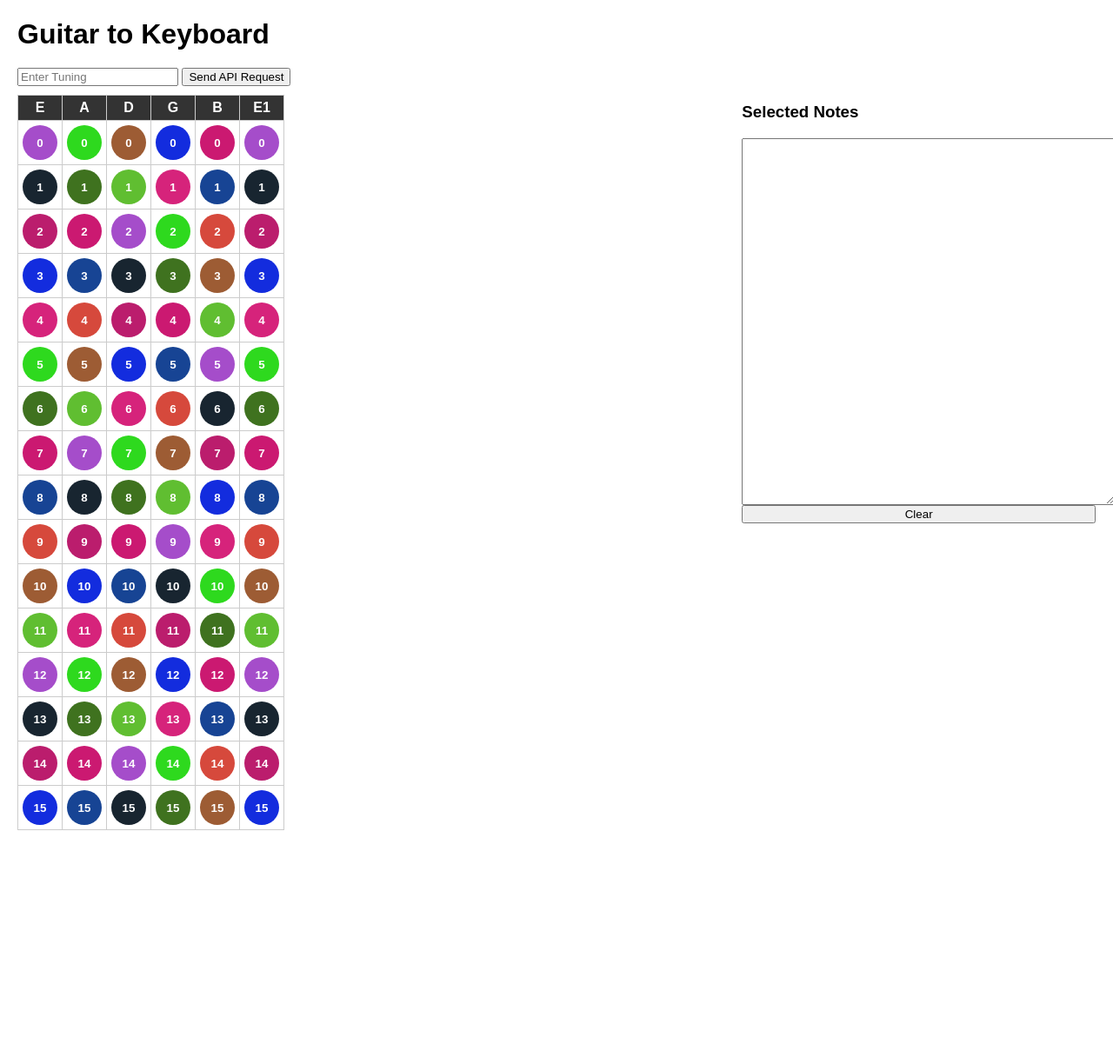
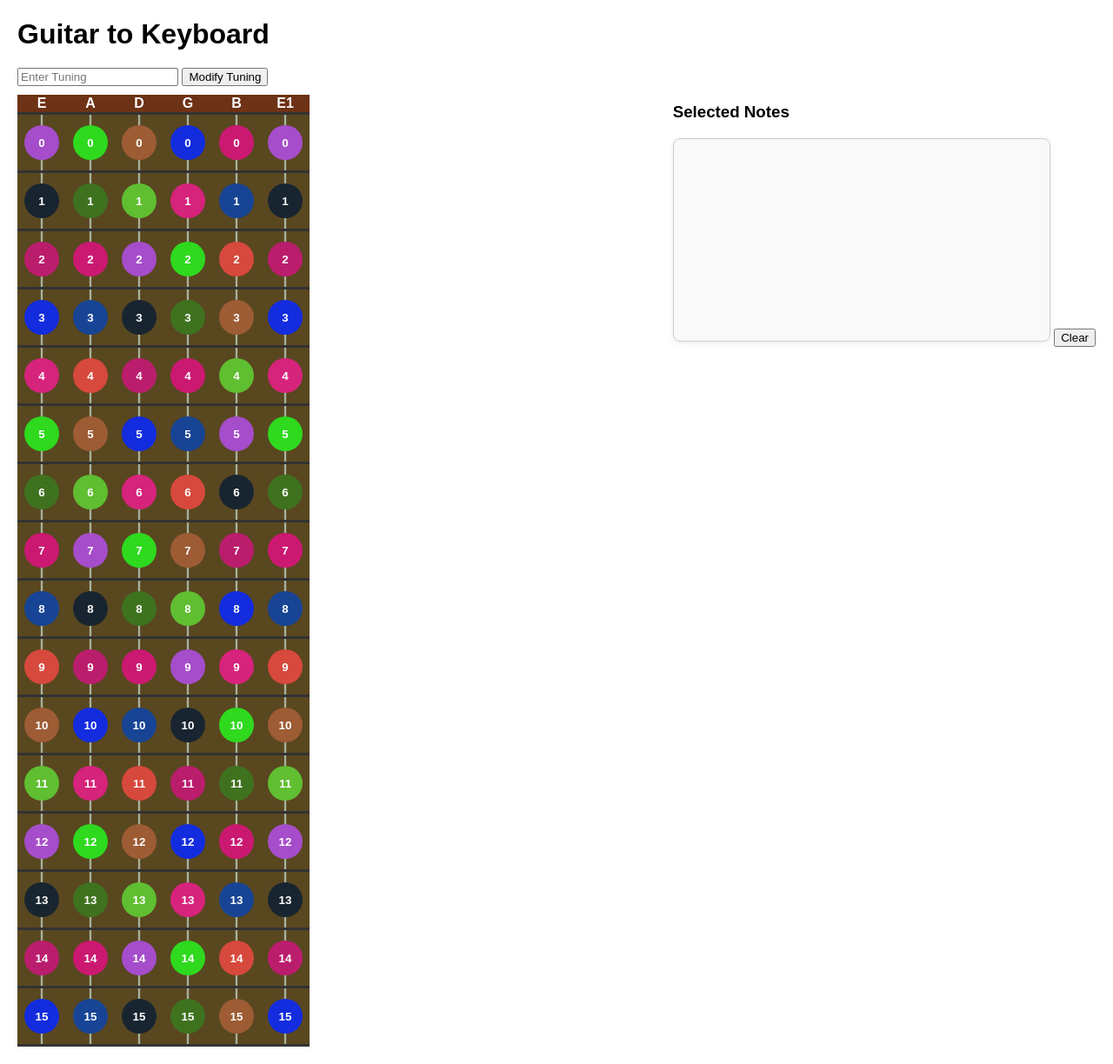
Before and after one commit to omkarpradhan12/NoteConvertor, a FastAPI app: page / in a window 1280 px wide. Shown: the whole page at 87% size. Before the commit the page ends 955 px from the top, so only its background shows below. Run offline with FastAPI, Linux system fonts and the light colour scheme.

Commit message:
modify CSS to look like guitar

```diff
--- a/static/styles.css
+++ b/static/styles.css
@@ -24,3 +24,76 @@ button.fret-button {
     align-items: center;
     justify-content: center;
 }
+
+textarea.notebox {
+  width: 400px;
+  height: 200px;
+  font-size: 2em; /* makes the text large */
+  font-family: 'Segoe UI', 'Helvetica Neue', Arial, sans-serif; /* modern, friendly font */
+  letter-spacing: 1px;
+  line-height: 1.4;
+  padding: 16px;
+  border-radius: 8px;
+  border: 1px solid #ccc;
+  box-shadow: 0 2px 8px rgba(0,0,0,0.07);
+  background-color: #f9f9f9;
+  resize: none;
+  white-space: pre-wrap; /* preserve line breaks */
+}
+
+body {
+            font-family: Arial, sans-serif;
+            margin: 20px;
+        }
+
+        h1 {
+            margin-bottom: 20px;
+        }
+
+        #main-container {
+            display: flex;
+            gap: 20px; /* space between columns */
+        }
+
+        #fretboard-container {
+            flex: 2; /* larger column */
+        }
+
+
+        table {
+            border-collapse: collapse;
+        }
+
+        td{
+
+            text-align: center;
+              border: none;  /* no vertical borders */
+            padding: 12px 8px;
+            position: relative;
+            background-color: #1F2937; /* Dark Gray (Tailwind Gray-800) */
+            color: #F9FAFB; /* Light text color */
+
+            /* The radial gradient effect: Single color in center fading to the edge color */
+            background: linear-gradient(90deg,rgba(89, 71, 32, 1) 47%, rgba(200, 222, 210, 1) 50%, rgba(89, 71, 32, 1) 53%);
+        }
+
+        tr{
+            border-bottom: 3px solid #333333;
+        }
+
+
+
+        button.fret-button {
+            padding: 8px;
+            width: 40px;
+            height: 40px;
+            border: none;
+            cursor: pointer;
+            color: white;
+            font-weight: bold;
+        }
+
+        th {
+            background-color: #6e3216;
+            color: white;
+        }
--- a/templates/fretboard.html
+++ b/templates/fretboard.html
@@ -3,69 +3,12 @@
 <head>
     <title>Guitar to Keyboard</title>
     <link rel="stylesheet" href="/static/styles.css">
-    <style>
-        body {
-            font-family: Arial, sans-serif;
-            margin: 20px;
-        }
-
-        h1 {
-            margin-bottom: 20px;
-        }
-
-        #main-container {
-            display: flex;
-            gap: 20px; /* space between columns */
-        }
-
-        #fretboard-container {
-            flex: 2; /* larger column */
-        }
-
-        #note-box {
-            flex: 1; /* smaller column */
-            display: flex;
-            flex-direction: column;
-        }
-
-        #note-box textarea {
-            width: 100%;
-            height: 400px;
-            padding: 10px;
-            font-size: 16px;
-        }
-
-        table {
-            border-collapse: collapse;
-        }
-
-        td, th {
-            padding: 5px;
-            border: 1px solid #ccc;
-            text-align: center;
-        }
-
-        button.fret-button {
-            padding: 8px;
-            width: 40px;
-            height: 40px;
-            border: none;
-            cursor: pointer;
-            color: white;
-            font-weight: bold;
-        }
-
-        th {
-            background-color: #333;
-            color: white;
-        }
-    </style>
 </head>
 <body>
     <h1>Guitar to Keyboard</h1>
 
     <input type="text" id="tuningInput" placeholder="Enter Tuning" />
-    <button id="fetchButton">Send API Request</button>
+    <button id="fetchButton">Modify Tuning</button>
 
     <div id="main-container">
         <div id="fretboard-container">
@@ -74,7 +17,7 @@
 
         <div id="note-box">
     <h3>Selected Notes</h3>
-    <textarea id="selectedNotes"></textarea>
+    <textarea id="selectedNotes" class="notebox"></textarea>
     <button id="clearButton">Clear</button>
 </div>
     </div>
```
